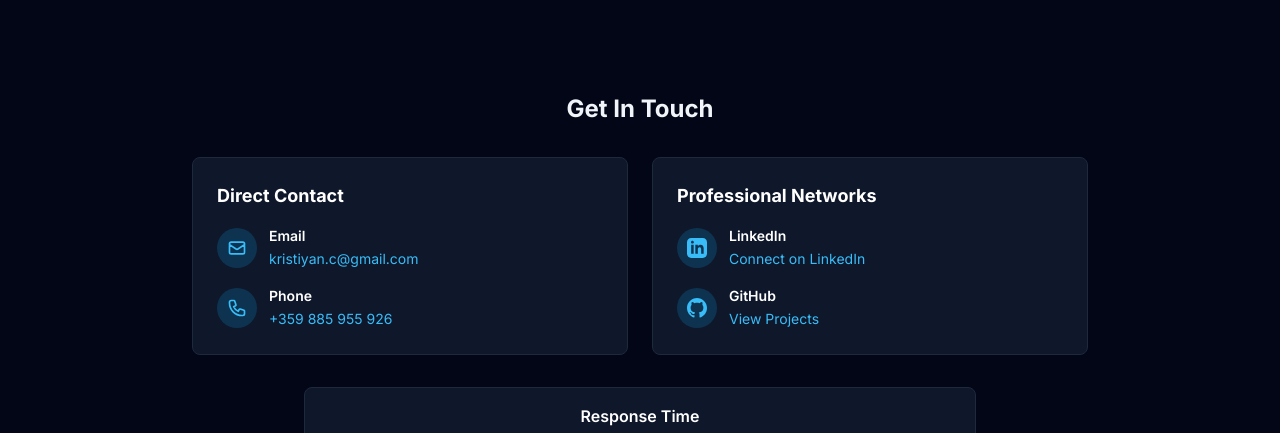
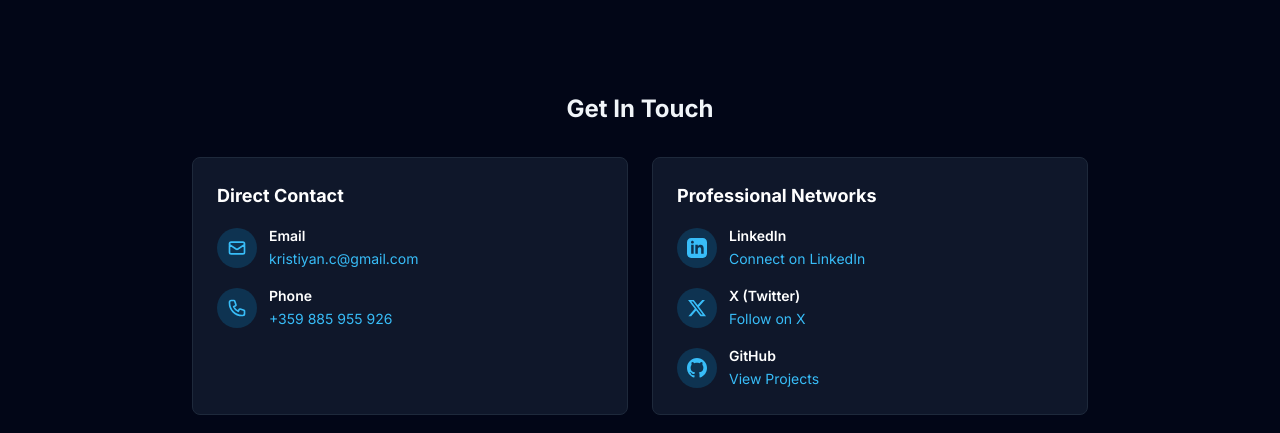
Before and after one commit to KristiyanTs/kristiyan, a plain HTML site: page contacts.html in a window 1280 px wide. Shown: the part 340-773 px from the top of the page. Drawn offline with nearby package versions, Linux system fonts and the light colour scheme.

Commit message:
Add Twitter link to contacts.html and index.html for enhanced social media connectivity. Updated layout in contacts.html to include a new section for following on X (Twitter), ensuring consistent design across both files.

```diff
--- a/contacts.html
+++ b/contacts.html
@@ -124,6 +124,18 @@
                             <div class="flex items-center space-x-3">
                                 <div class="w-10 h-10 bg-sky-500/20 rounded-full flex items-center justify-center">
                                     <svg class="w-5 h-5 text-sky-400" fill="currentColor" viewBox="0 0 24 24">
+                                        <path d="M18.244 2.25h3.308l-7.227 8.26 8.502 11.24H16.17l-5.214-6.817L4.99 21.75H1.68l7.73-8.835L1.254 2.25H8.08l4.713 6.231zm-1.161 17.52h1.833L7.084 4.126H5.117z"/>
+                                    </svg>
+                                </div>
+                                <div>
+                                    <h4 class="font-semibold text-white text-sm">X (Twitter)</h4>
+                                    <a href="https://x.com/KristiyanTs" target="_blank" rel="noopener noreferrer" class="text-sky-400 hover:text-sky-300 transition-colors text-sm">Follow on X</a>
+                                </div>
+                            </div>
+
+                            <div class="flex items-center space-x-3">
+                                <div class="w-10 h-10 bg-sky-500/20 rounded-full flex items-center justify-center">
+                                    <svg class="w-5 h-5 text-sky-400" fill="currentColor" viewBox="0 0 24 24">
                                         <path d="M12 0c-6.626 0-12 5.373-12 12 0 5.302 3.438 9.8 8.207 11.387.599.111.793-.261.793-.577v-2.234c-3.338.726-4.033-1.416-4.033-1.416-.546-1.387-1.333-1.756-1.333-1.756-1.089-.745.083-.729.083-.729 1.205.084 1.839 1.237 1.839 1.237 1.07 1.834 2.807 1.304 3.492.997.107-.775.418-1.305.762-1.604-2.665-.305-5.467-1.334-5.467-5.931 0-1.311.469-2.381 1.236-3.221-.124-.303-.535-1.524.117-3.176 0 0 1.008-.322 3.301 1.23.957-.266 1.983-.399 3.003-.404 1.02.005 2.047.138 3.006.404 2.291-1.552 3.297-1.23 3.297-1.23.653 1.653.242 2.874.118 3.176.77.84 1.235 1.911 1.235 3.221 0 4.609-2.807 5.624-5.479 5.921.43.372.823 1.102.823 2.222v3.293c0 .319.192.694.801.576 4.765-1.589 8.199-6.086 8.199-11.386 0-6.627-5.373-12-12-12z"/>
                                     </svg>
                                 </div>
```
Also changed, not shown: index.html (+1 -0 lines).
